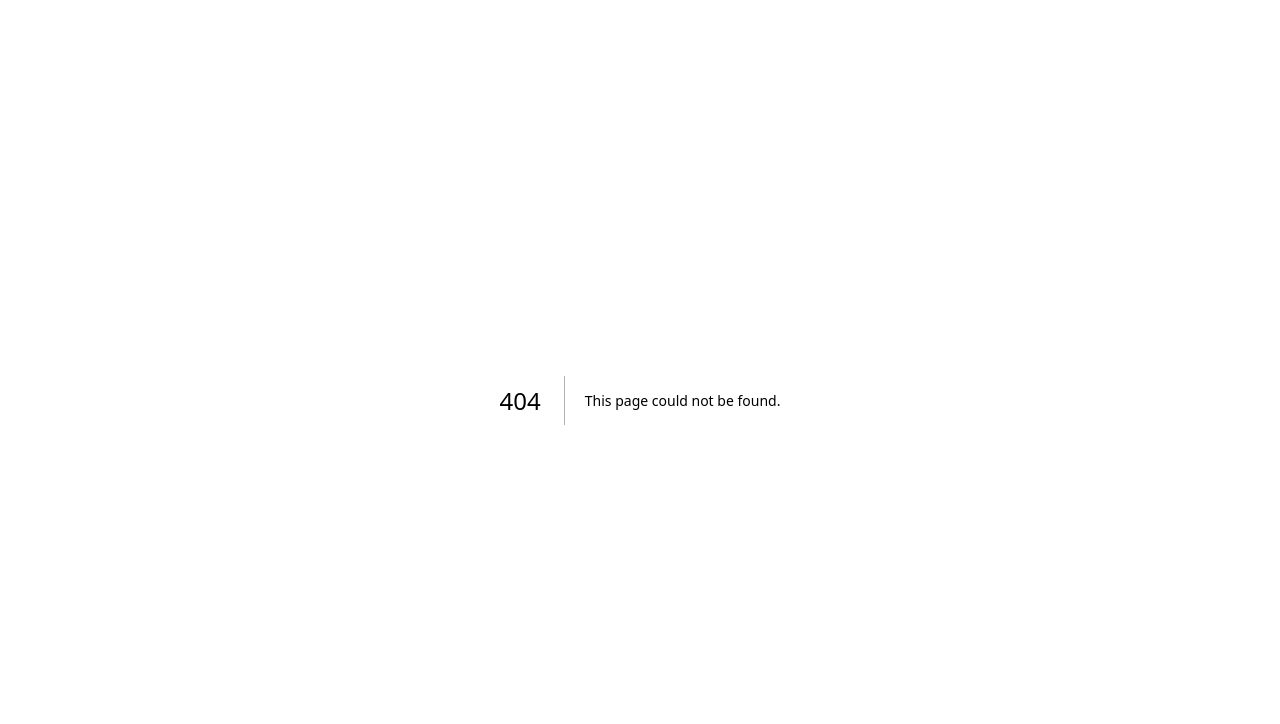
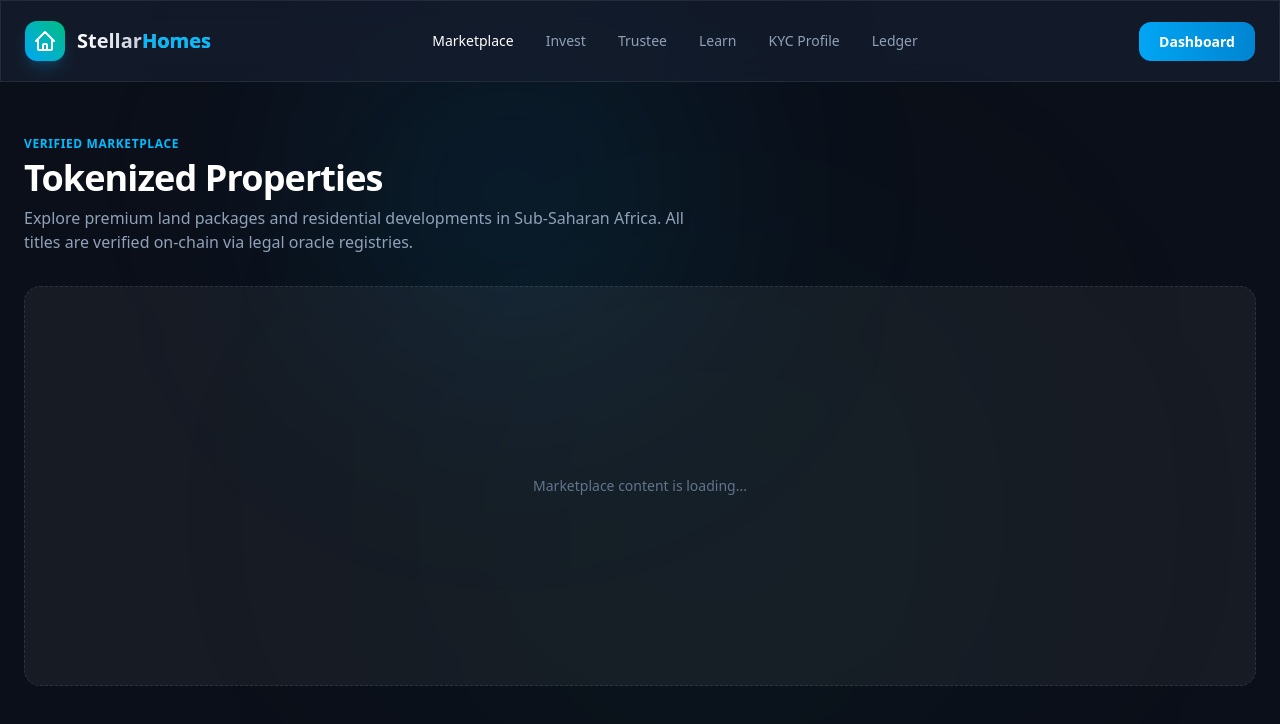
Before and after one commit to NeonsLabs/stellar-homes-frontend, a Next.js app: page /properties in a window 1280 px wide. Before the commit this address had no page. Shown: the top 724 px of the page. Built offline with nearby package versions, Linux system fonts and the light colour scheme.

Commit message:
feat: add skeleton and layout structure for properties marketplace page

```diff
--- /dev/null
+++ b/src/app/properties/page.tsx
@@ -0,0 +1,60 @@
+"use client";
+
+import React, { useState } from "react";
+import Link from "next/link";
+
+export default function PropertiesPage() {
+  return (
+    <div className="min-h-screen bg-[#0b0f19] text-[#f8fafc] relative selection:bg-sky-500 selection:text-white overflow-x-hidden">
+      {/* Ambient background gradients */}
+      <div className="pointer-events-none absolute inset-0 overflow-hidden" aria-hidden="true">
+        <div className="absolute top-0 left-1/4 h-96 w-96 rounded-full bg-sky-500/10 blur-[120px]" />
+        <div className="absolute top-1/3 right-1/4 h-[500px] w-[500px] rounded-full bg-emerald-500/5 blur-[150px]" />
+      </div>
+
+      {/* Header */}
+      <header className="glass-panel sticky top-0 z-50 border-b border-white/5 bg-[#0b0f19]/80 backdrop-blur-md">
+        <div className="mx-auto flex h-20 max-w-7xl items-center justify-between px-6">
+          <Link href="/" className="flex items-center gap-3">
+            <div className="flex h-10 w-10 items-center justify-center rounded-xl bg-gradient-to-tr from-sky-500 to-emerald-500 shadow-lg shadow-sky-500/20">
+              <svg className="h-6 w-6 text-white" fill="none" stroke="currentColor" viewBox="0 0 24 24">
+                <path strokeLinecap="round" strokeLinejoin="round" strokeWidth="2" d="M3 12l2-2m0 0l7-7 7 7M5 10v10a1 1 0 001 1h3m10-11l2 2m-2-2v10a1 1 0 01-1 1h-3m-6 0a1 1 0 001-1v-4a1 1 0 011-1h2a1 1 0 011 1v4a1 1 0 001 1m-6 0h6" />
+              </svg>
+            </div>
+            <span className="text-xl font-bold bg-clip-text text-transparent bg-gradient-to-r from-white to-slate-400">
+              Stellar<span className="text-sky-400">Homes</span>
+            </span>
+          </Link>
+          <nav className="hidden items-center gap-8 text-sm font-medium text-slate-400 md:flex">
+            <Link href="/properties" className="text-white">Marketplace</Link>
+            <Link href="/invest" className="hover:text-white transition-colors">Invest</Link>
+            <Link href="/trustee" className="hover:text-white transition-colors">Trustee</Link>
+            <Link href="/learn" className="hover:text-white transition-colors">Learn</Link>
+            <Link href="/kyc" className="hover:text-white transition-colors">KYC Profile</Link>
+            <Link href="/contracts" className="hover:text-white transition-colors">Ledger</Link>
+          </nav>
+          <div>
+            <Link href="/dashboard" className="px-5 py-2.5 rounded-xl bg-gradient-to-r from-sky-500 to-sky-600 text-white font-semibold text-sm hover:shadow-lg hover:shadow-sky-500/25 transition-all">
+              Dashboard
+            </Link>
+          </div>
+        </div>
+      </header>
+
+      <main className="relative mx-auto max-w-7xl px-6 py-12">
+        <div className="mb-8">
+          <span className="text-xs font-bold uppercase tracking-wider text-sky-400">Verified Marketplace</span>
+          <h1 className="text-3xl md:text-4xl font-extrabold tracking-tight text-white mt-1">Tokenized Properties</h1>
+          <p className="text-slate-400 mt-2 max-w-2xl">
+            Explore premium land packages and residential developments in Sub-Saharan Africa. All titles are verified on-chain via legal oracle registries.
+          </p>
+        </div>
+
+        {/* Placeholder for Filters and Listings (Steps 4 and 5) */}
+        <div className="min-h-[400px] flex items-center justify-center border border-dashed border-white/10 rounded-2xl bg-white/5">
+          <p className="text-slate-500 text-sm">Marketplace content is loading...</p>
+        </div>
+      </main>
+    </div>
+  );
+}
```
